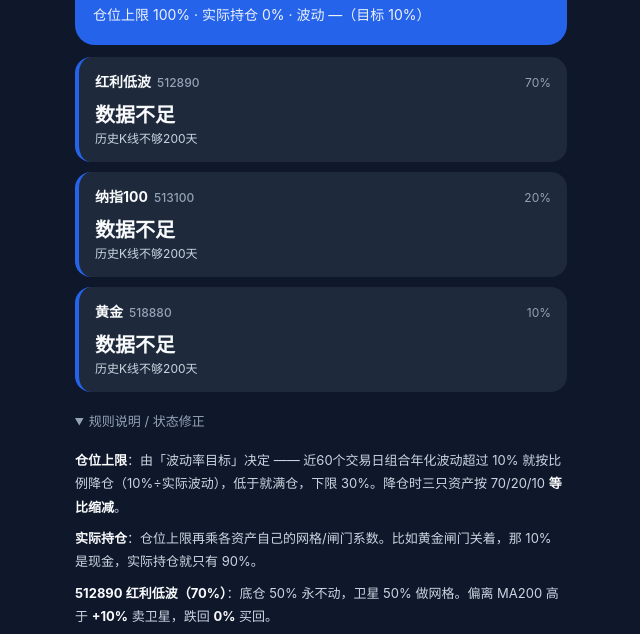
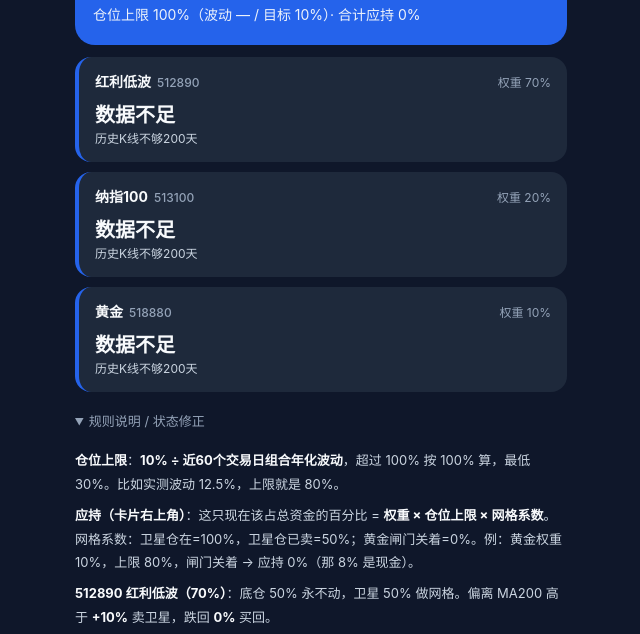
Before and after one commit to xushuaili/etf-app, a plain HTML site: page index.html in a window 1280 px wide. Shown: the part 100-734 px from the top of the page, without its empty margins (319-959 px from the left). Drawn offline with Linux system fonts and the light colour scheme.

Commit message:
每只资产直接显示应持百分比(权重×仓位上限×网格系数)

```diff
--- a/index.html
+++ b/index.html
@@ -37,7 +37,7 @@
   .card .top{display:flex;justify-content:space-between;align-items:baseline;gap:8px}
   .card .nm{font-size:14px;font-weight:700}
   .card .nm em{font-style:normal;color:var(--sub);font-weight:500;font-size:12px;margin-left:6px}
-  .card .wt{font-size:12px;color:var(--sub);white-space:nowrap}
+  .card .wt{font-size:12px;color:var(--sub);white-space:nowrap;text-align:right;line-height:1.35}
   .card .act{font-size:20px;font-weight:800;margin:8px 0 2px}
   .card .note{font-size:12px;color:#cbd5e1;line-height:1.5}
   .card .px{display:flex;justify-content:space-between;align-items:baseline;margin-top:10px;
@@ -69,8 +69,8 @@
 
 <details open>
   <summary>规则说明 / 状态修正</summary>
-  <p><b>仓位上限</b>：由「波动率目标」决定 —— 近60个交易日组合年化波动超过 10% 就按比例降仓（10%÷实际波动），低于就满仓，下限 30%。降仓时三只资产按 70/20/10 <b>等比缩减</b>。</p>
-  <p><b>实际持仓</b>：仓位上限再乘各资产自己的网格/闸门系数。比如黄金闸门关着，那 10% 是现金，实际持仓就只有 90%。</p>
+  <p><b>仓位上限</b>：<b>10% ÷ 近60个交易日组合年化波动</b>，超过 100% 按 100% 算，最低 30%。比如实测波动 12.5%，上限就是 80%。</p>
+  <p><b>应持（卡片右上角）</b>：这只现在该占总资金的百分比 = <b>权重 × 仓位上限 × 网格系数</b>。网格系数：卫星仓在=100%，卫星仓已卖=50%；黄金闸门关着=0%。例：黄金权重 10%，上限 80%，闸门关着 → 应持 0%（那 8% 是现金）。</p>
   <p><b>512890 红利低波（70%）</b>：底仓 50% 永不动，卫星 50% 做网格。偏离 MA200 高于 <b>+10%</b> 卖卫星，跌回 <b>0%</b> 买回。</p>
   <p><b>513100 纳指100（20%）</b>：底仓 50% 永不动，卫星 50% 做网格。<b>双条件触发</b>：偏离 MA200 ≥ <b>+15%</b> 或 溢价 ≥ <b>10%</b>，满足任一就卖卫星仓；要买回必须同时满足 偏离 ≤ +8% <b>且</b> 溢价 ≤ 3%。溢价高于 3% 一律不买、不加仓。</p>
   <p><b>518880 黄金（10%）</b>：只做闸门，不做网格。收盘价站上 MA200 才持有，跌破就清空。现在闸门关着就不买，不追。</p>
@@ -285,10 +285,10 @@
     return {cls:"s-wait", txt:"等待，不要买", note:waitNote};
   }
 
-  function cardHTML(e){
+  function cardHTML(e, volPos){
     var h=head(e);
     if(!isFinite(h.dev)) return '<div class="card"><div class="top"><span class="nm">'+e.name+
-      '<em>'+e.short+'</em></span><span class="wt">'+pct(e.w,0)+'</span></div>'+
+      '<em>'+e.short+'</em></span><span class="wt">权重 '+pct(e.w,0)+'</span></div>'+
       '<div class="act">数据不足</div><div class="note">历史K线不够200天</div></div>';
     var a=actionOf(e,h);
     var chgCls=h.chg>=0?"up":"down";
@@ -307,7 +307,8 @@
       '</div>'+premTip;
     return '<div class="card '+a.cls+'">'+
       '<div class="top"><span class="nm">'+e.name+'<em>'+e.short+'</em></span>'+
-        '<span class="wt">权重 '+pct(e.w,0)+'</span></div>'+
+        '<span class="wt">应持 <b style="font-size:15px;color:#f8fafc">'+pct(e.w*volPos*posOf(e,h),0)+
+        '</b><br>权重 '+pct(e.w,0)+'</span></div>'+
       '<div class="act">'+a.txt+'</div>'+
       '<div class="note">'+a.note+'</div>'+
       '<div class="px">'+
@@ -320,22 +321,21 @@
   }
 
   function heroHTML(vol){
+    var pos=targetPos(vol);
     var acts=[], cards="", expo=0;
     ETFS.forEach(function(e){
       var h=head(e);
-      if(!isFinite(h.dev)){ cards+=cardHTML(e); return; }
+      if(!isFinite(h.dev)){ cards+=cardHTML(e,pos); return; }
       var a=actionOf(e,h);
       if(a.need) acts.push(e.short+" "+a.txt);
       expo += e.w * posOf(e,h);          // 各资产实际仓位（未乘波动率系数）
-      cards+=cardHTML(e);
+      cards+=cardHTML(e,pos);
     });
-    var pos=targetPos(vol);
     var volTxt=isFinite(vol)?(vol*100).toFixed(1)+"%":"—";
     var cls="a-hold", txt="什么都不用做", sub;
     if(acts.length){ cls="a-sell"; txt=acts[0]; }
-    // 说明：上限来自波动率目标；实际持仓还要乘各资产的网格/闸门系数
-    sub="仓位上限 "+pct(pos,0)+" · 实际持仓 "+pct(expo*pos,0)+
-        " · 波动 "+volTxt+"（目标 10%）";
+    // 仓位上限 = 10% ÷ 实际波动（下限30%）；各资产"应持"= 权重 × 上限 × 网格系数
+    sub="仓位上限 "+pct(pos,0)+"（波动 "+volTxt+" / 目标 10%）· 合计应持 "+pct(expo*pos,0);
     if(acts.length>1) sub = acts.slice(1).join(" · ")+" ｜ "+sub;
     var head2='<div class="hero '+cls+'">'+
       '<div class="label">今天</div>'+
```
